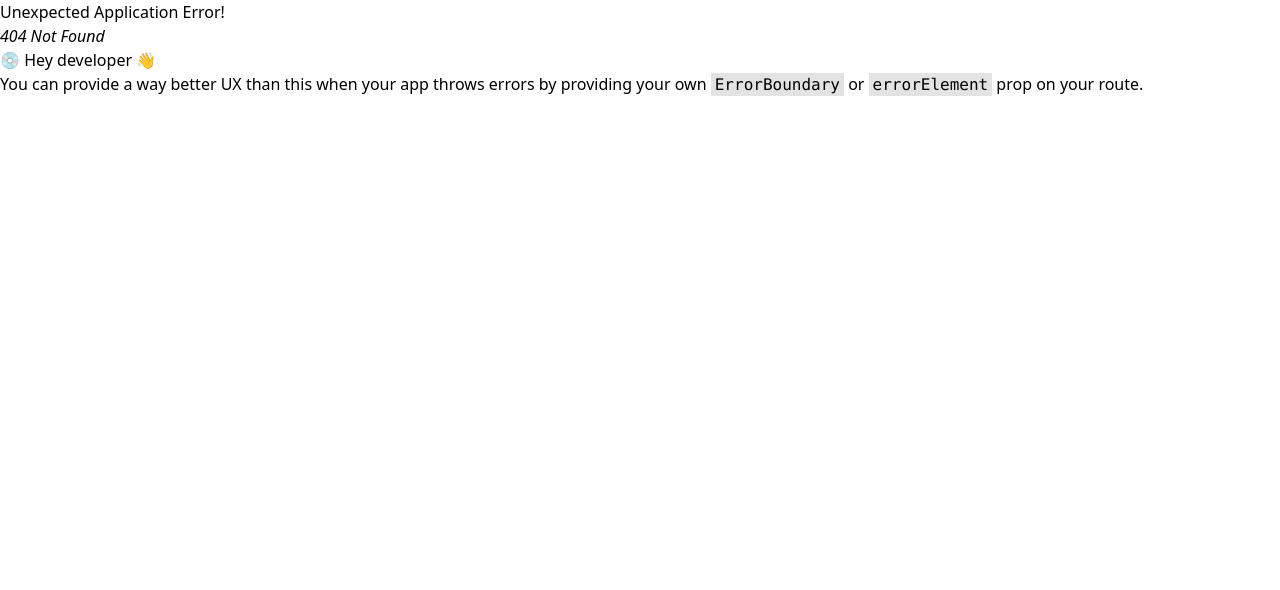
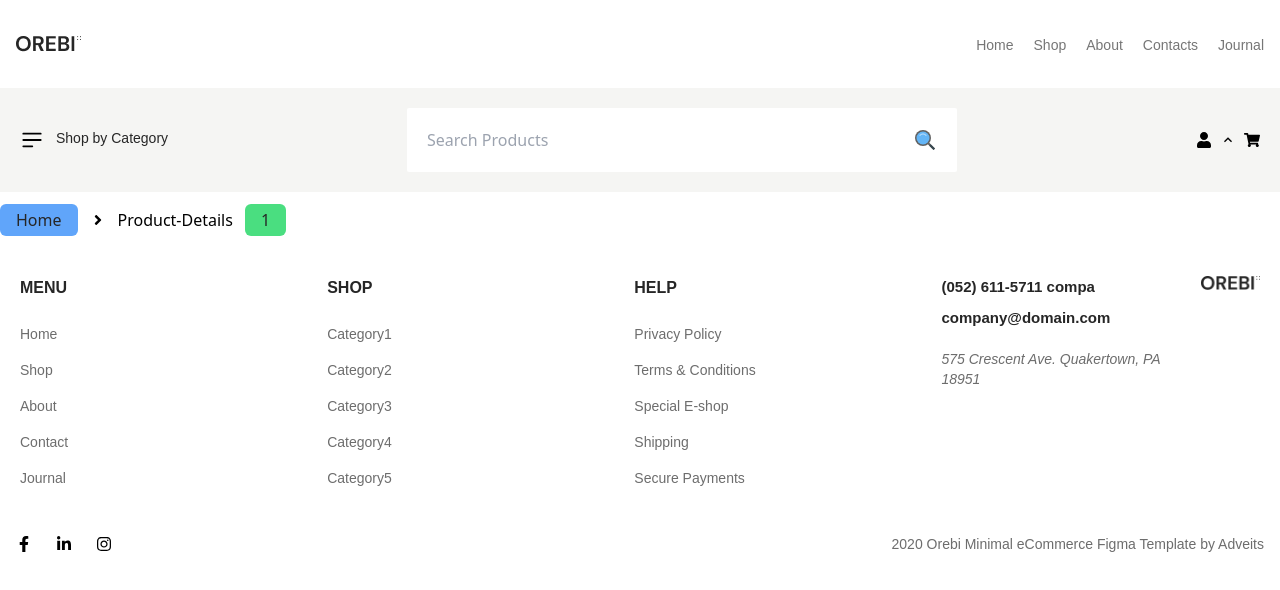
Before and after one commit to mdarafat2201/oreby1, a React (Vite) app: page /Product-Details/1 in a window 1280 px wide. Before the commit this address had no page. Shown: the top 590 px of the page. Built offline with nearby package versions, Linux system fonts and the light colour scheme; no server answers.

Commit message:
productDeatels part start

```diff
--- a/src/App.jsx
+++ b/src/App.jsx
@@ -7,14 +7,16 @@ import {
   Route,
   RouterProvider,
 } from "react-router-dom";
+import ProductDetails from "./pages/ProductDetails/ProductDetails";
 
 const router = createBrowserRouter(
   createRoutesFromElements(
     <Route path="/" element={<RootLayaout />}>
       <Route index element={<Home />} />
       <Route path="/shop" element={<Shop />} />
-    </Route>
-  )
+      <Route path="/Product-Details/:productId" element={<ProductDetails />} />
+    </Route>,
+  ),
 );
 function App() {
   return (
--- a/src/Component/CommonConponent/ShopRightComponent/ShopRightBottom.jsx
+++ b/src/Component/CommonConponent/ShopRightComponent/ShopRightBottom.jsx
@@ -6,6 +6,7 @@ import { FaAnglesLeft, FaAnglesRight } from "react-icons/fa6";
 import { ShopRightPagecontext } from "../../ShopComponent/ShopRight/ShopRight";
 import { FetcherProduct } from "../../../Redux/AllSlice/ProductSlice/ProductSlice.js";
 import { useSelector, useDispatch } from "react-redux";
+import { Link } from "react-router-dom";
 const ShopRightBottom = () => {
   const dispatch = useDispatch();
   const [allProducts, setallProducts] = useState([]);
@@ -13,11 +14,10 @@ const ShopRightBottom = () => {
   const value = useContext(ShopRightPagecontext);
   const { GridLayout, sortProduct } = value;
   useEffect(() => {
-    dispatch(FetcherProduct());
+    dispatch(FetcherProduct("https://dummyjson.com/products"));
   }, []);
 
   const { data, status } = useSelector((state) => state.product);
-  console.log(status);
 
   useEffect(() => {
     if (status.payload === "IDLE") {
@@ -82,6 +82,7 @@ const ShopRightBottom = () => {
                       className={`  ${GridLayout ? "w-full" : "w-full sm:w-[48%] lg:w-[33%]"}`}
                       key={productItem.id}
                     >
+                      <Link to={`/Product-Details/${productItem.id}`}>
                         <Card
                           img={productItem.thumbnail}
                           productTitle={productItem.title}
@@ -100,6 +101,7 @@ const ShopRightBottom = () => {
                             />
                           }
                         />
+                      </Link>
                     </div>
                   ))}
               </Flex>
--- a/src/Redux/AllSlice/ProductSlice/ProductSlice.js
+++ b/src/Redux/AllSlice/ProductSlice/ProductSlice.js
@@ -25,11 +25,11 @@ export const productSlice = createSlice({
 });
 
 // make a thunk function for getting data
-export const FetcherProduct = () => {
+export const FetcherProduct = (apiUrl) => {
   return async function GetProduct(dispatch, getstate) {
     try {
       dispatch(setStatus(ApiStatus.LOADING));
-      const response = await fetch("https://dummyjson.com/products");
+      const response = await fetch(apiUrl);
       const data = await response.json();
       dispatch(SetProduts(data.products));
     } catch (error) {
--- /dev/null
+++ b/src/pages/ProductDetails/ProductDetails.jsx
@@ -0,0 +1,28 @@
+import React, { useState } from "react";
+import BreadCrumb from "../../Component/CommonConponent/BreadCrumb/BreadCrumb";
+import { useDispatch, useSelector } from "react-redux";
+import { useEffect } from "react";
+import { FetcherProduct } from "../../Redux/AllSlice/ProductSlice/ProductSlice";
+const ProductDetails = () => {
+  const dispatch = useDispatch();
+  const [EachProduct, setEachProduct] = useState();
+  useEffect(() => {
+    dispatch(FetcherProduct("https://dummyjson.com/products"));
+  }, []);
+  const { data, status } = useSelector((state) => state.product);
+  console.log(status);
+
+  return (
+    <>
+      <div className="mb-10 mt-3">
+        <div className="container">
+          <div>
+            <BreadCrumb />
+          </div>
+        </div>
+      </div>
+    </>
+  );
+};
+
+export default ProductDetails;
```
Lines whose indentation alone changed are shown as unchanged.
